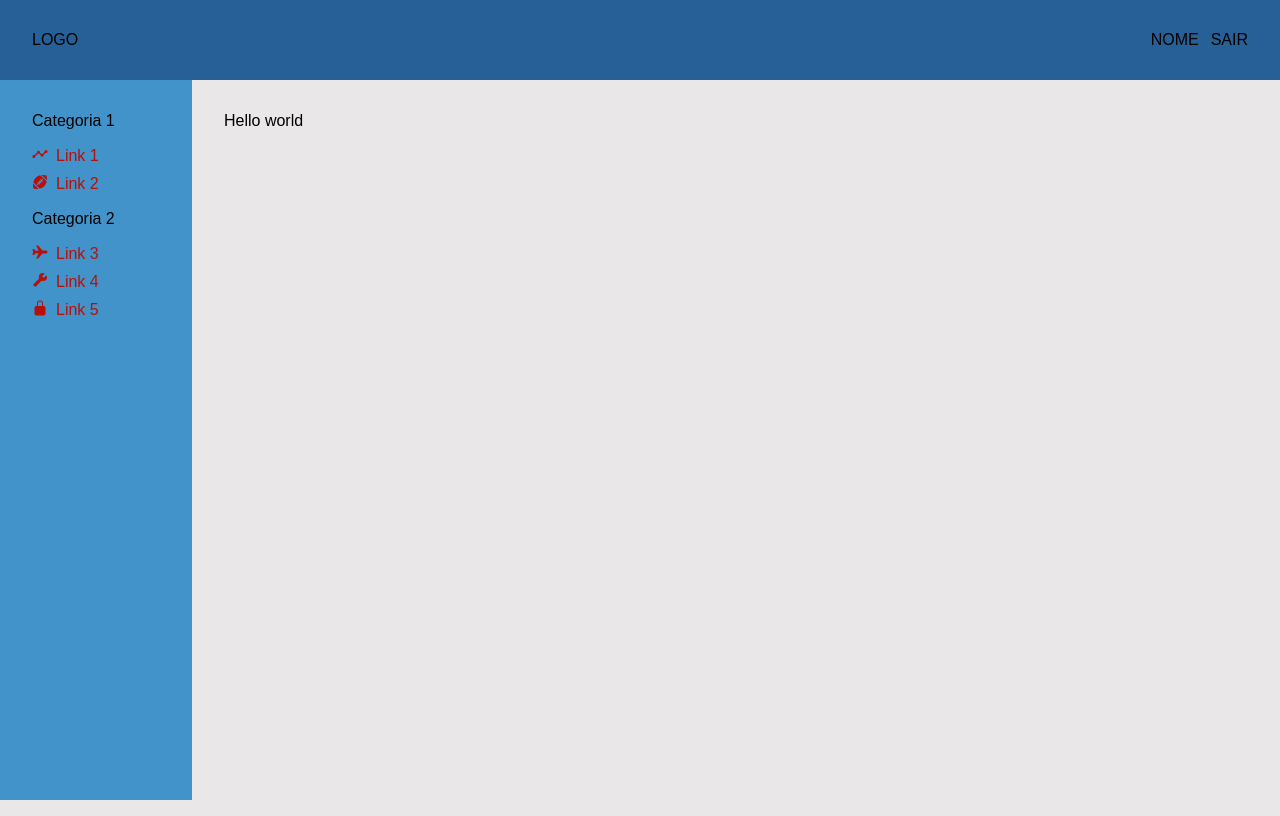
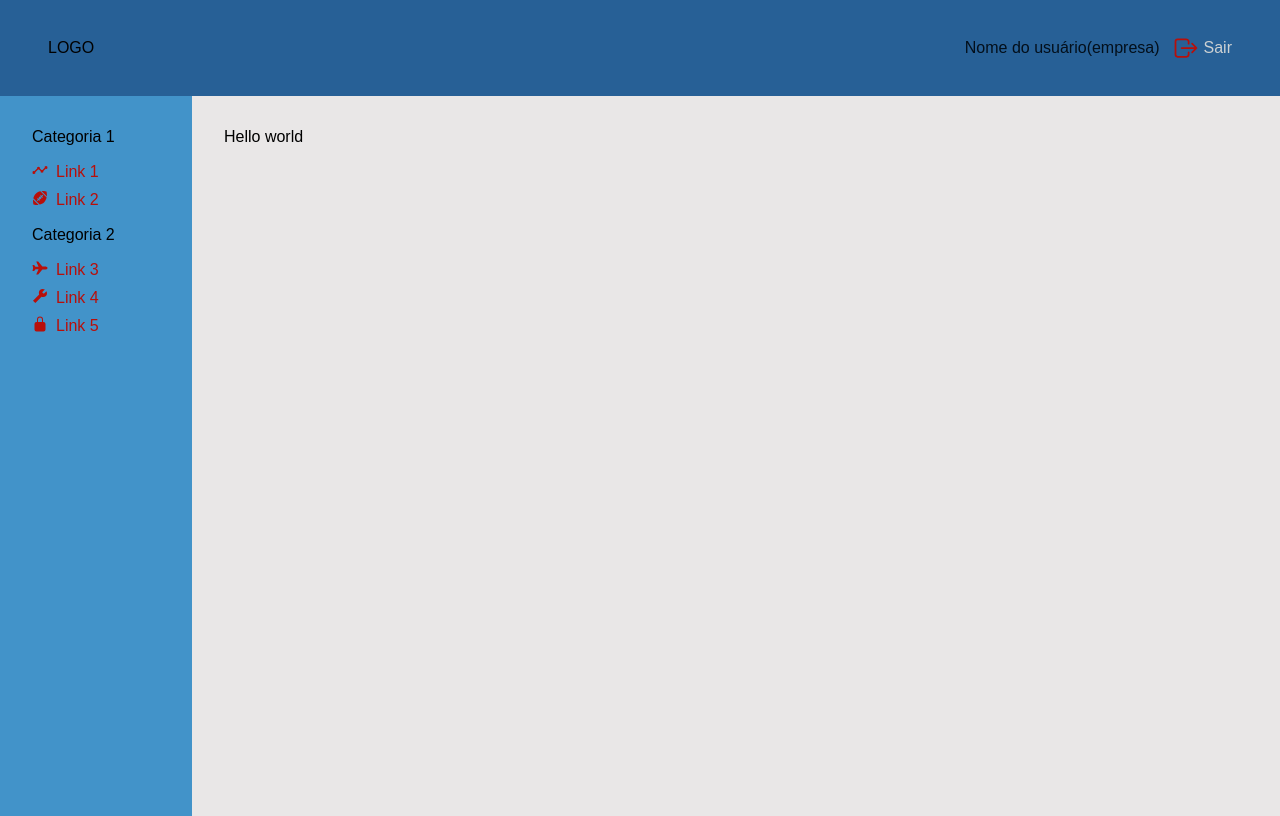
Before and after one commit to RafaelManfrim/MEIHelp_NextJS, a Next.js app: page / in a window 1280 px wide. Built offline with nearby package versions, Linux system fonts and the light colour scheme.

Commit message:
Mudanças Header, visual aprimorado (não finalizado)

```diff
--- a/src/components/template/Header/index.tsx
+++ b/src/components/template/Header/index.tsx
@@ -1,13 +1,30 @@
-import { HeaderContainer, LogoArea, ActionsArea, InfoArea, LogoutButton } from "./styles"
+import { IoLogOutOutline } from "react-icons/io5"
+import { HeaderContainer, LogoArea, ActionsArea, HeaderButton, InfoArea, LogoutButton, LogoutButtonText } from "./styles"
 
-export const Header = () => {
+interface HeaderProps {
+    landingHeader?: boolean;
+}
+
+export const Header = ({ landingHeader }: HeaderProps) => {
     return (
         <HeaderContainer>
             <LogoArea>LOGO</LogoArea>
-            <ActionsArea>
-                <InfoArea>NOME</InfoArea>
-                <LogoutButton>SAIR</LogoutButton>
-            </ActionsArea>
+            {landingHeader ? (
+                <ActionsArea>
+                    <HeaderButton>Entrar</HeaderButton>
+                    <HeaderButton>Registrar-se</HeaderButton>
+                </ActionsArea>
+            ) : (
+                <ActionsArea>
+                    <InfoArea>
+                        Nome do usuário(empresa)
+                    </InfoArea>
+                    <LogoutButton>
+                        <IoLogOutOutline />
+                        <LogoutButtonText>Sair</LogoutButtonText>
+                    </LogoutButton>
+                </ActionsArea>
+            )}
         </HeaderContainer>
     )
 }
--- a/src/components/template/Header/styles.ts
+++ b/src/components/template/Header/styles.ts
@@ -5,18 +5,59 @@ export const HeaderContainer = styled.div`
     display: flex;
     justify-content: space-between;
     align-items: center;
-    height: 5rem;
-    padding: 0 2rem;
+    height: 6rem;
+    padding: 0 3rem;
 `
 
 export const LogoArea = styled.div``
 
 export const ActionsArea = styled.div`
     display: flex;
+    align-items: center;
+`
+
+export const HeaderButton = styled.button`
+    padding: 0 2rem;
+    height: 2.5rem;
+    margin-left: 0.75rem;
+    background-color: var(--light-blue);
+    outline: var(--blue);
+    border: var(--blue);
+    border-radius: 0.25rem;
+    color: var(--white);
+    font-weight: bold;
+
+    &:hover {
+        filter: brightness(0.9);
+    }
 `
 
 export const InfoArea = styled.div`
     margin-right: 0.75rem;
+    font-size: 1rem;
+    color: var(--dark-blue);
+    cursor: pointer;
+
+    &:hover {
+        filter: brightness(0.5);
+    }
 `
 
-export const LogoutButton = styled.div``
+export const LogoutButton = styled.div`
+    font-size: 1.75rem;
+    display: flex;
+    align-items: center;
+    justify-content: center;
+    color: var(--red);
+    cursor: pointer;
+
+    &:hover {
+        filter: brightness(0.9);
+    }
+`
+
+export const LogoutButtonText = styled.span`
+    margin-left: 0.25rem;
+    color: var(--gray);
+    font-size: 1rem;
+`
```
